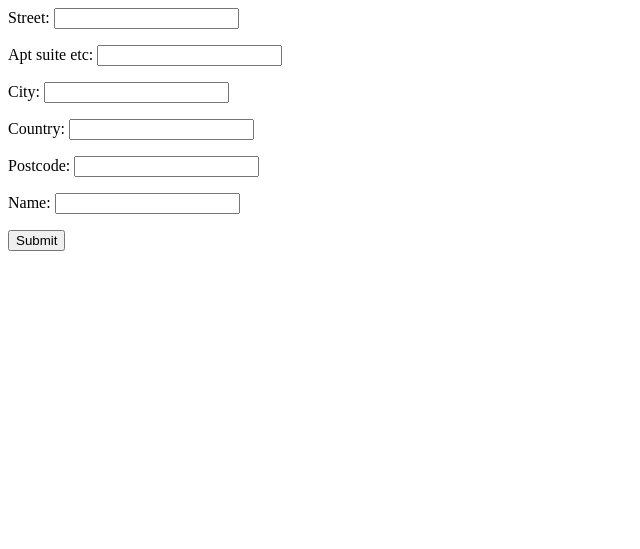
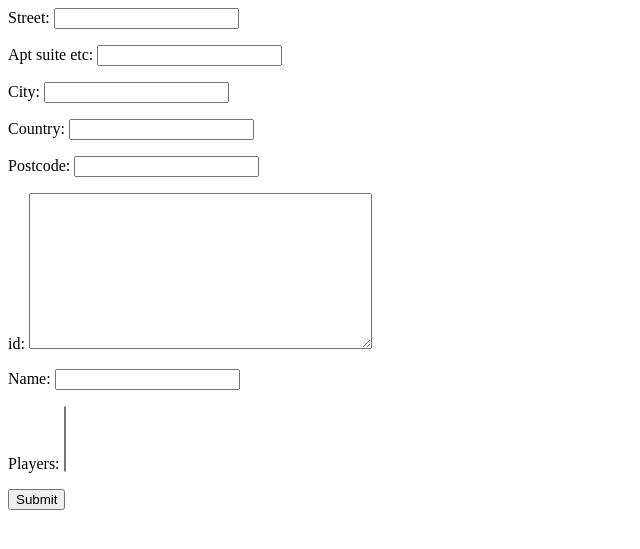
Before and after one commit to UwB-Tech-Innovators-Inc/Petanque, a Django app: page /create-club/ in a window 1280 px wide. Shown: the top 549 px of the page, without its empty margins (0-640 px from the left). Run offline with Django 4.2, Linux system fonts and the light colour scheme; data that the repository does not hold is empty.

Commit message:
create club create/list

```diff
--- a/base/models.py
+++ b/base/models.py
@@ -1,5 +1,6 @@
+import datetime
 from django.db import models
-import datetime
+from djongo.models.fields import ObjectIdField
 
 # Create your models here.
 
@@ -44,8 +45,9 @@ class Address(models.Model):
 
 
 class Club(Address):
+    _id = ObjectIdField(primary_key=True)
     name = models.CharField(max_length=30)
-    # players in club
+    players = models.ManyToManyField(Player)
 
     def __str__(self):
         return self.name
--- a/base/views.py
+++ b/base/views.py
@@ -88,13 +88,15 @@ class ClubList(APIView):
 
 
 def clubCreate(request):
-    form = ClubForm()
-
     if request.method == 'POST':
         form = ClubForm(request.POST)
         if form.is_valid():
-            form.save()
+            club = form.save(commit=False)
+            club.save()
+            players = form.cleaned_data.get('players') or []
+            for player in players:
+                club.players.add(player)
             return redirect('clubs')
-
-    context = {'form': form}
-    return render(request, 'base/club_create.html', context)
+    else:
+        form = ClubForm()
+    return render(request, 'base/club_create.html', {'form': form})
```
Also changed, not shown: templates/base/club_list.html (+7 -2 lines), base/migrations/0001_initial.py, base/migrations/0002_remove_club_players.py (deleted).
